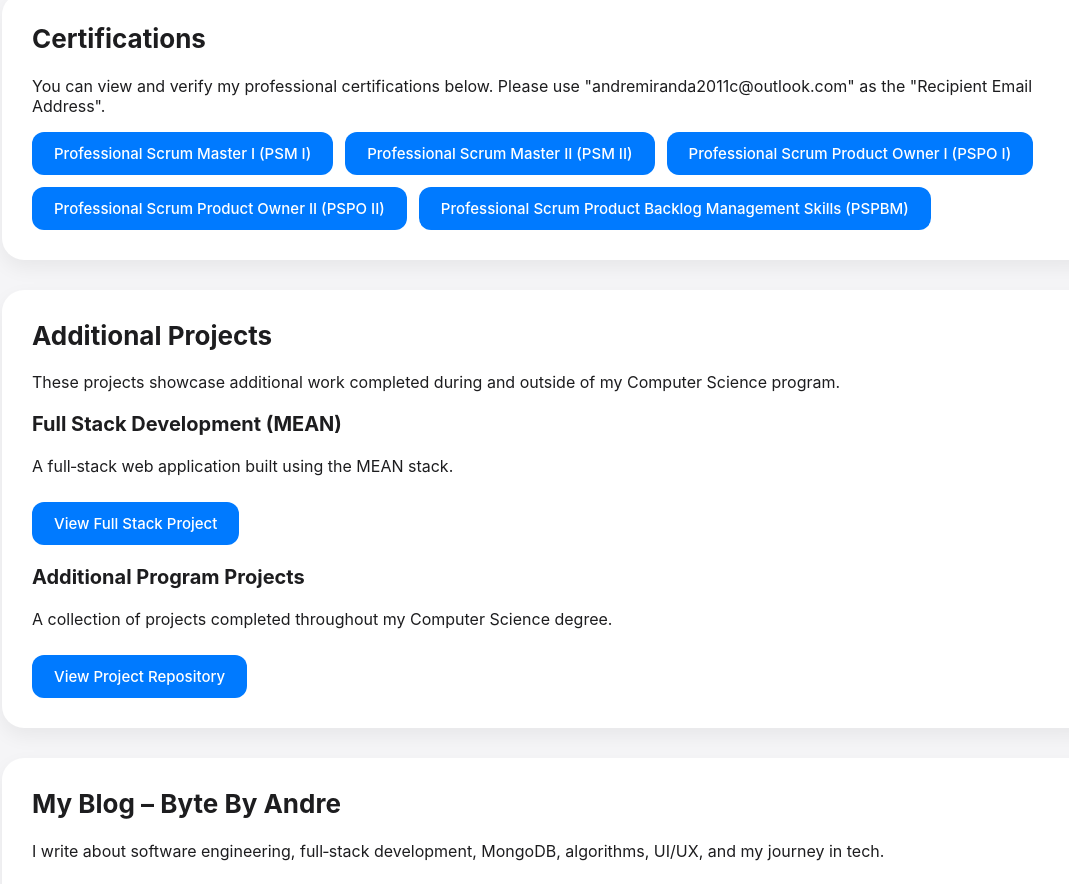
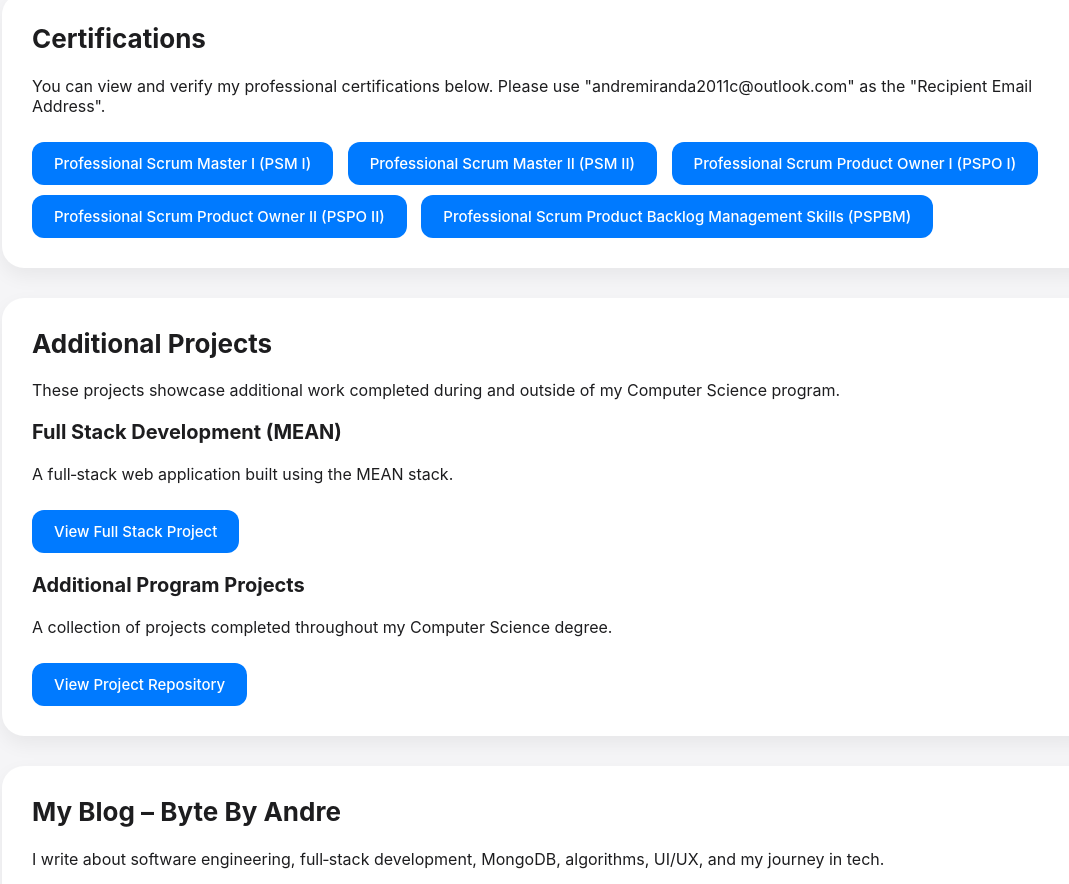
Before and after one commit to AndreMiranda-dev/AndreMiranda-dev.github.io, a plain HTML site: page index.html in a window 1280 px wide. Shown: the part 2380-3264 px from the top of the page, without its empty margins (88-1157 px from the left). Drawn offline with Linux system fonts and the light colour scheme.

Commit message:
Delete certification button styles
Removed styles for certification buttons from the CSS.

```diff
--- a/css/styles.css
+++ b/css/styles.css
@@ -270,47 +270,3 @@ footer {
 body.dark footer {
     color: #d1d1d6;
 }
-
-/* ---------------------------------------------------------
-   CERTIFICATION BUTTONS
---------------------------------------------------------- */
-.certification-grid {
-    display: flex;
-    flex-wrap: wrap;
-    gap: 12px;
-    margin-top: 10px;
-    align-items: flex-start;
-    justify-content: flex-start;
-}
-
-.certification-grid .button {
-    display: inline-flex;
-    flex: 0 0 auto;
-    width: auto;
-    padding: 12px 22px;
-    background: #007aff;
-    color: white;
-    border-radius: 12px;
-    text-decoration: none;
-    font-size: 15px;
-    font-weight: 500;
-    transition: background 0.2s ease;
-    margin: 0;
-    white-space: nowrap;
-}
-
-.certification-grid .button:hover {
-    background: #0062cc;
-}
-
-/* Stack certification buttons on smaller screens */
-@media (max-width: 650px) {
-    .certification-grid {
-        flex-direction: column;
-        align-items: flex-start;
-    }
-
-    .certification-grid .button {
-        width: auto;
-    }
-}
```
